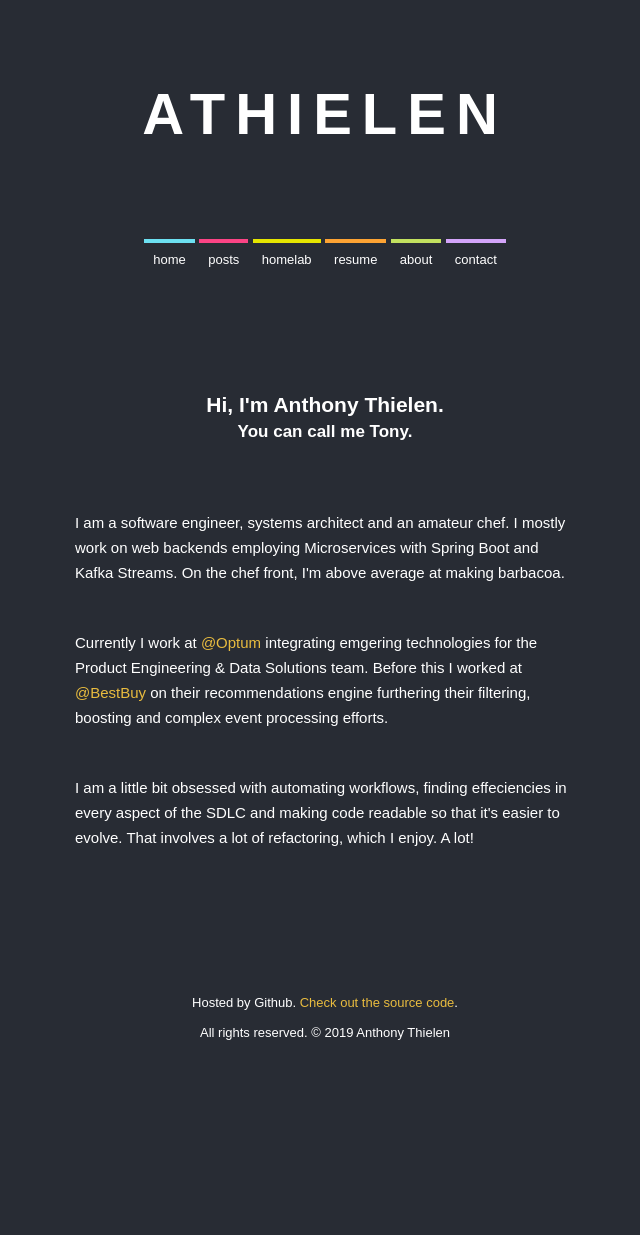
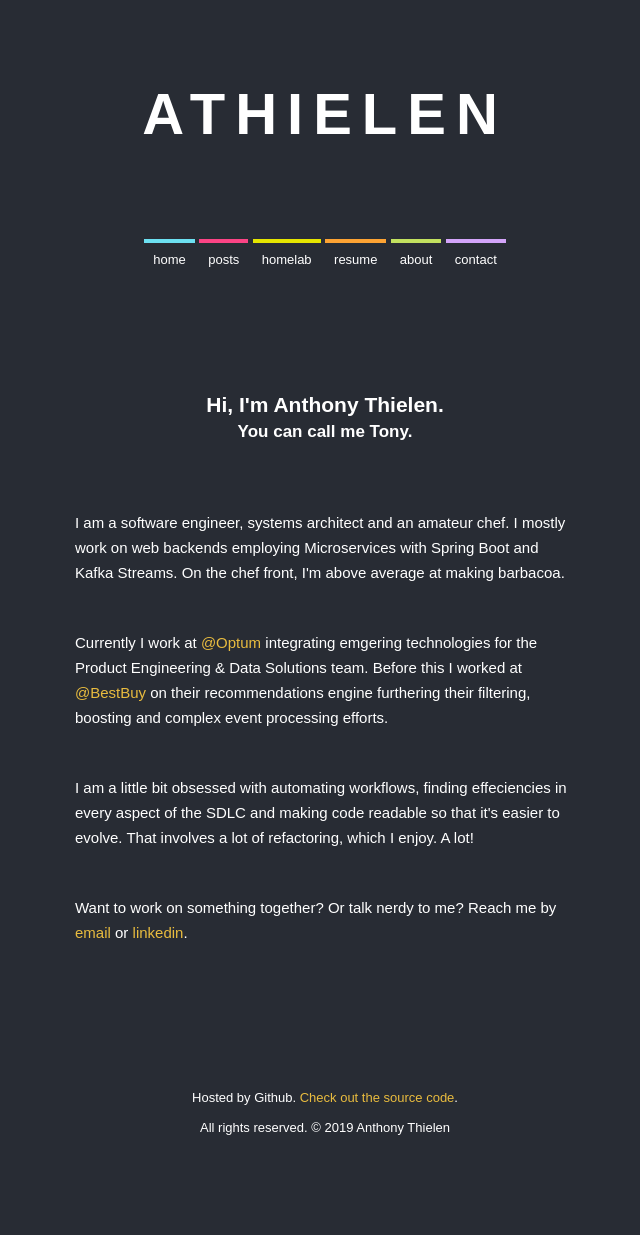
Before and after one commit to athielen/athielen.github.io, a Jekyll site: the page built from index.html, in a window 1280 px wide. Shown: the whole page, without its empty margins (315-955 px from the left). Built offline with Jekyll 4.4.1, drawn with Linux system fonts in a browser that asks for light colours; before the commit the page ends 1140 px from its top, so only the background shows below that.

Commit message:
added contact tag line on home index

```diff
--- a/index.html
+++ b/index.html
@@ -24,6 +24,10 @@ title: Anthony Thielen
         I am a little bit obsessed with automating workflows, finding effeciencies in every aspect of the SDLC and making code readable so that it's easier to evolve. That involves a lot of refactoring, which I enjoy. A lot!
         </p>
 
+        <p>
+        Want to work on something together? Or talk nerdy to me? Reach me by <a href="mailto:anthony@anthonythielen.com" target="_top">email</a> or <a href="https://www.linkedin.com/in/anthonythielen/">linkedin</a>.
+        </p>
+
       </div>
 
     </section>
```
